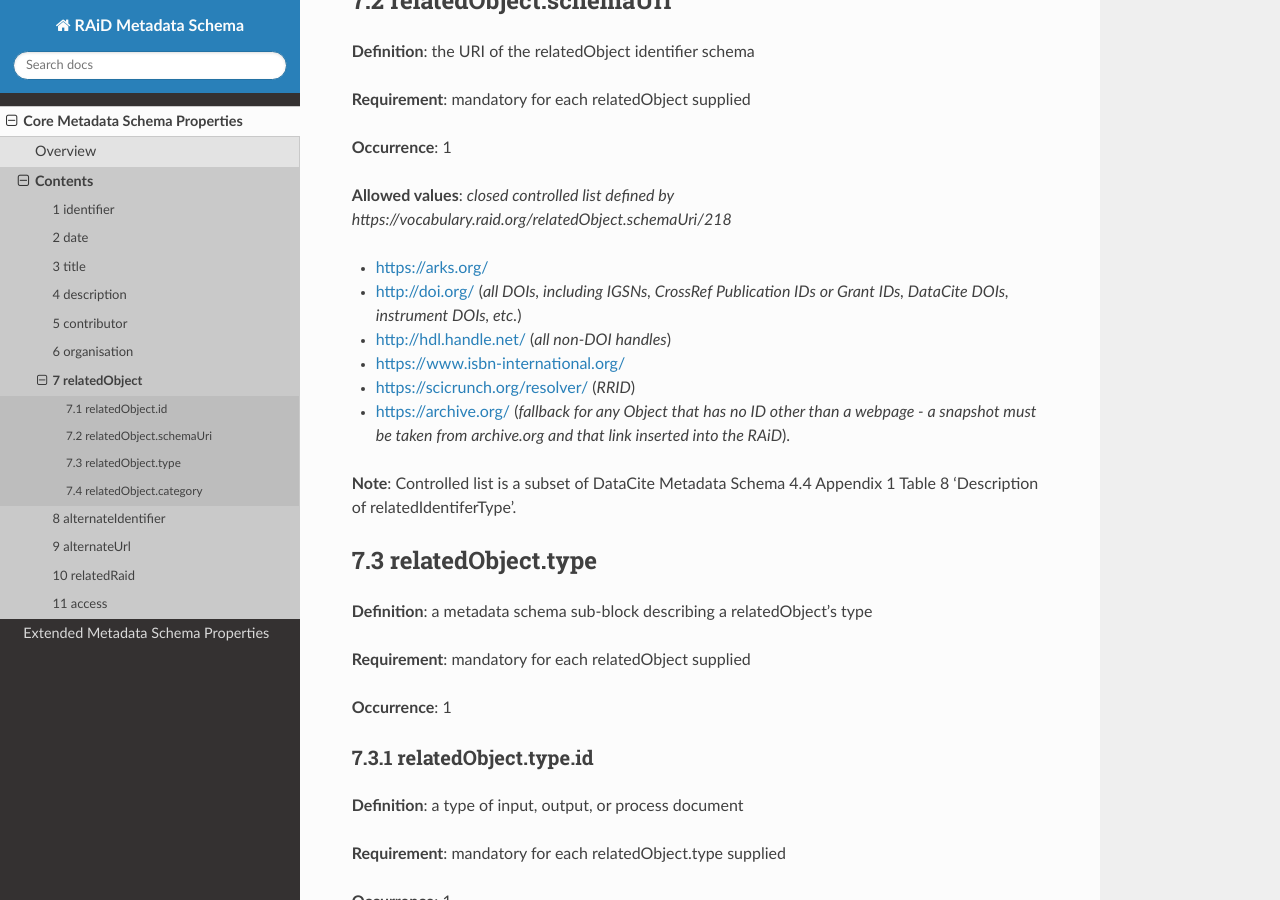
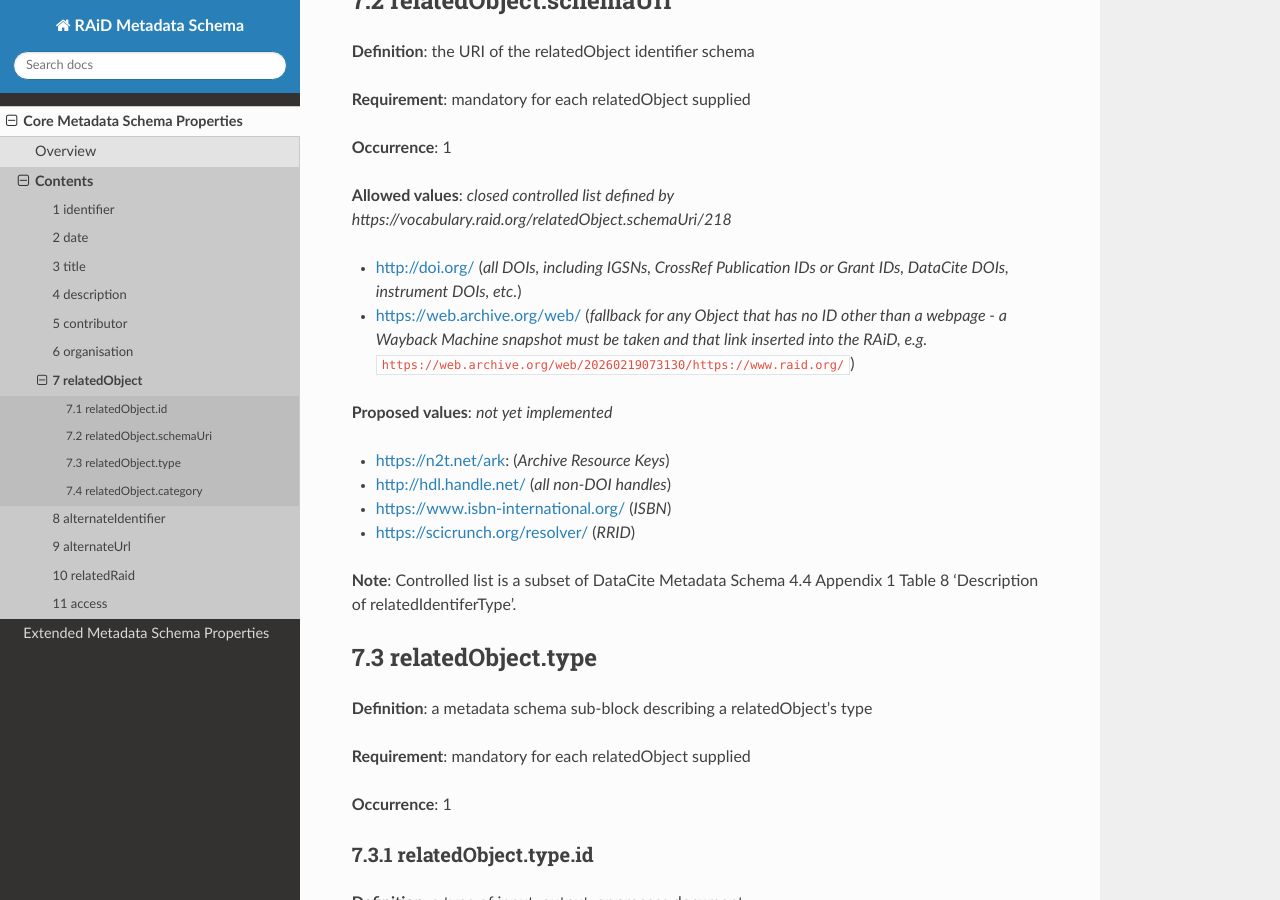
Before and after one commit to au-research/raid-metadata, a Sphinx documentation site: the page built from rtd/docs/source/core/relatedObjects.rst, in a window 1280 px wide and 900 px high, scrolled down 788 px. Built offline with Sphinx 7.4.7 and the Read the Docs theme 3.1.0, drawn with Linux system fonts in a browser that asks for light colours; pages that are not in the unit, such as notebooks, are missing from menus.

Commit message:
Explicitly label things that are not yet implemented.

```diff
--- a/rtd/docs/source/core/contributors.rst
+++ b/rtd/docs/source/core/contributors.rst
@@ -41,9 +41,12 @@
 **Allowed values**: *closed controlled list defined at https://vocabulary.raid.org/contributor.schemaUri/215*
 
 * ``https://orcid.org/`` (ORCID)
+
+**Proposed values**: *not yet implemented*
+
 * ``https://isni.org/`` (ISNI)
 
-**Constraints**: a PID is required and (currently) only ORCID and ISNI are allowed
+**Constraints**: a PID is required and (currently) only ORCID is allowed
 
 **Note**: The controlled list of allowed identifier schemas is defined at https://vocabulary.raid.org/contributor.schemaUri/215 and is shared across all Registration Agencies.
 
--- a/rtd/docs/source/core/relatedObjects.rst
+++ b/rtd/docs/source/core/relatedObjects.rst
@@ -40,12 +40,15 @@
 
 **Allowed values**: *closed controlled list defined by https://vocabulary.raid.org/relatedObject.schemaUri/218*
 
-* https://arks.org/
 * http://doi.org/ (*all DOIs, including IGSNs, CrossRef Publication IDs or Grant IDs, DataCite DOIs, instrument DOIs, etc.*)
+* https://web.archive.org/web/ (*fallback for any Object that has no ID other than a webpage - a Wayback Machine snapshot must be taken and that link inserted into the RAiD, e.g.* ``https://web.archive.org/web/20260219073130/https://www.raid.org/``)
+
+**Proposed values**: *not yet implemented*
+
+* https://n2t.net/ark: (*Archive Resource Keys*)
 * http://hdl.handle.net/ (*all non-DOI handles*)
-* https://www.isbn-international.org/
+* https://www.isbn-international.org/ (*ISBN*)
 * https://scicrunch.org/resolver/ (*RRID*)
-* https://archive.org/ (*fallback for any Object that has no ID other than a webpage - a snapshot must be taken from archive.org and that link inserted into the RAiD*).
 
 **Note**: Controlled list is a subset of DataCite Metadata Schema 4.4 Appendix 1 Table 8 'Description of relatedIdentiferType'.
 
--- a/rtd/docs/source/extended/spatialCoverages.rst
+++ b/rtd/docs/source/extended/spatialCoverages.rst
@@ -50,10 +50,10 @@
 **Allowed values**: *open controlled list of URIs defined at https://vocabulary.raid.org/spatialCoverage.schemaUri/167*
 
 * ``https://nominatim.openstreetmap.org/`` (OpenStreetMap)
-* ``https://www.geonames.org/`` (Geonames)
 
 **Proposed values**: *not yet implemented*
 
+* ``https://www.geonames.org/`` (Geonames)
 * ``https://marineregions.org/gazetteer.php`` (Marine Regions)
 
 **Note**: OpenStreetMap or (as appropriate) Marine Regions preferred, Geonames allowed; other geoname servers can be nominated by Registration Agencies.
--- a/rtd/docs/source/extended/subjects.rst
+++ b/rtd/docs/source/extended/subjects.rst
@@ -45,8 +45,11 @@
 
 **Allowed values**: *open controlled list of URIs defined at https://vocabulary.raid.org/subject.schemaUri/193*
 
+* https://vocabs.ardc.edu.au/viewById/316 (Australian and New Zealand Standard Research Classification 2020: Fields of Research)
+
+**Proposed values**: *not yet implemented*
+
 * https://id.loc.gov/authorities/subject.html (Library of Congress Subject Headings)
-* https://vocabs.ardc.edu.au/viewById/316 (Australian and New Zealand Standard Research Classification 2020: Fields of Research)
 
 Other subject schemas can be nominated by Registration Agencies.
 
--- a/rtd/docs/source/extended/traditionalKnowledge.rst
+++ b/rtd/docs/source/extended/traditionalKnowledge.rst
@@ -5,6 +5,8 @@
 
 14 traditionalKnowledge
 =======================
+
+**Note**: This metadata block is not yet implemented in the RAiD service.
 
 **Definition**: metadata schema block containing information about Traditional Knowledge (TK) / Biocultural (BC) Labels and Notices
 
```
